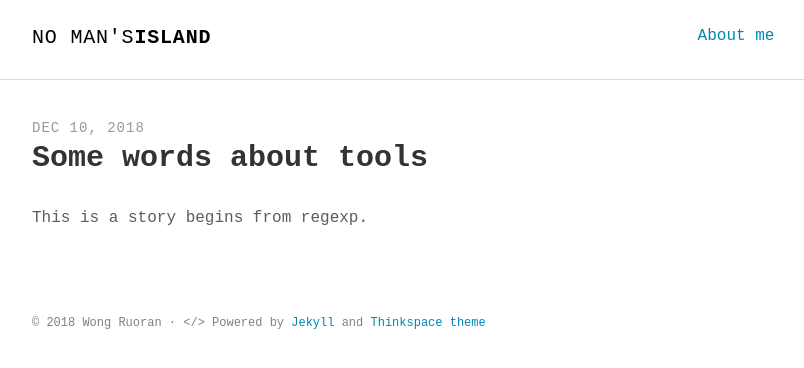
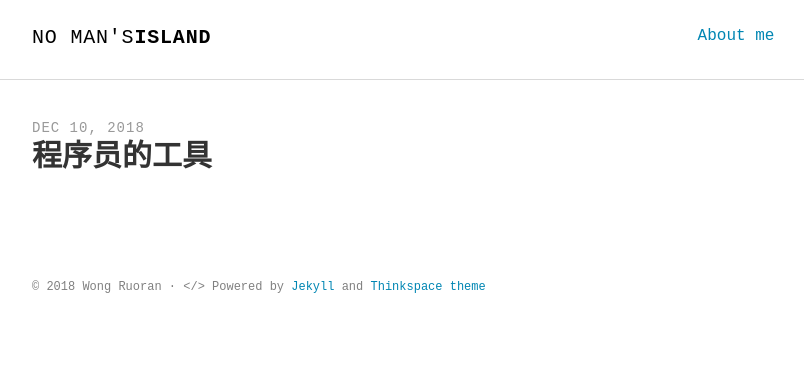
Before and after one commit to Meursau1T/WongRuoran.github.io, a Jekyll site: the page built from _posts/2018-12-10-Some-Words-About-Tools.md, in a window 1280 px wide. Shown: the top 368 px of the page, without its empty margins (232-1036 px from the left). Built offline with Jekyll 4.4.1, drawn with Linux system fonts in a browser that asks for light colours; some web fonts are replaced.

Commit message:
Initial Commit

```diff
--- a/_posts/2018-12-10-Some-Words-About-Tools.md
+++ b/_posts/2018-12-10-Some-Words-About-Tools.md
@@ -1,8 +1,7 @@
 ---
 layout: post
-title: "Some words about tools"
+title: "程序员的工具"
 comment: true
-description: "Some words about tools"
+description: "程序员的工具"
 keywords: "personal"
 ---
-This is a story begins from regexp.
```
Also changed, not shown: _posts/2018-12-10-新博客.md (+1 -1 lines), _posts/2018-12-10-素数筛.md (+1 -1 lines).
